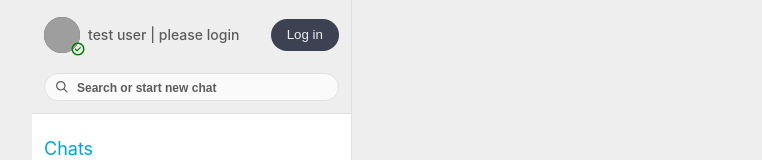
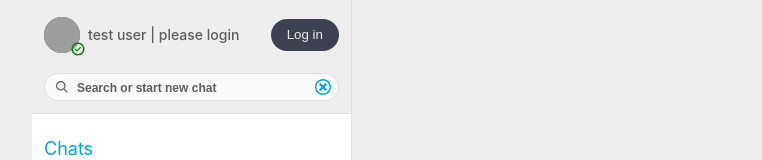
Before and after one commit to sigizmunde/bondar-test-chat, a React (Create React App) app: page /#/ in a window 1280 px wide. Shown: the top 160 px of the page, without its empty margins (128-890 px from the left). Built offline with nearby package versions, Linux system fonts and the light colour scheme; grey boxes are pictures that could not be loaded.

Commit message:
search form uses context now

```diff
--- a/src/components/SearchForm/SearchForm.jsx
+++ b/src/components/SearchForm/SearchForm.jsx
@@ -1,28 +1,20 @@
-import { useEffect, useState } from "react";
+import { useContext } from "react";
 import { DeleteIcon, FirstIcon, Form, Input } from "./SearchForm.styled";
 import icons from "../../image/icons.svg";
+import { FilterContext } from "../Layout/Layout";
 
-const SearchForm = ({ onSearch }) => {
-  const [searchString, setSearchString] = useState("");
-
-  useEffect(() => {
-    onSearch(searchString);
-  }, [searchString, onSearch]);
-
-  //   const clearForm = () => {
-  //     setSearchString("");
-  //   };
+const SearchForm = () => {
+  const { filter, setFilter } = useContext(FilterContext);
 
   const handleChange = (e) => {
-    setSearchString(e.target.value);
+    setFilter(e.target.value.trim());
   };
 
   const handleSubmit = (e) => {
     e.preventDefault();
-    onSearch(searchString);
   };
 
-  const handleClear = () => setSearchString("");
+  const handleClear = () => setFilter("");
 
   return (
     <Form onSubmit={handleSubmit}>
@@ -34,10 +26,10 @@ const SearchForm = ({ onSearch }) => {
         name="search"
         placeholder="Search or start new chat"
         autoComplete="off"
-        value={searchString}
+        value={filter}
         onChange={handleChange}
       ></Input>
-      {searchString.trim() !== "" && (
+      {filter !== "" && (
         <DeleteIcon onClick={handleClear}>
           <use href={icons + "#icon-clear"}></use>
         </DeleteIcon>
```
